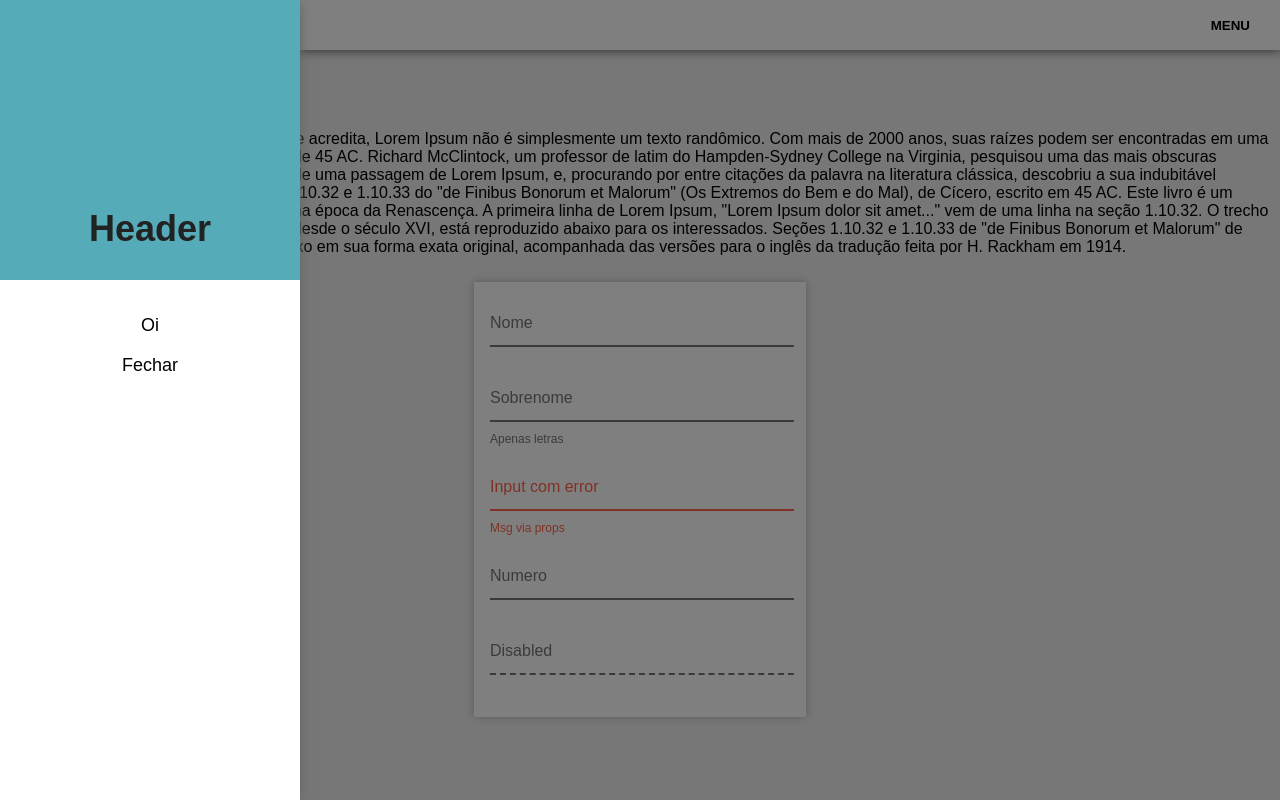
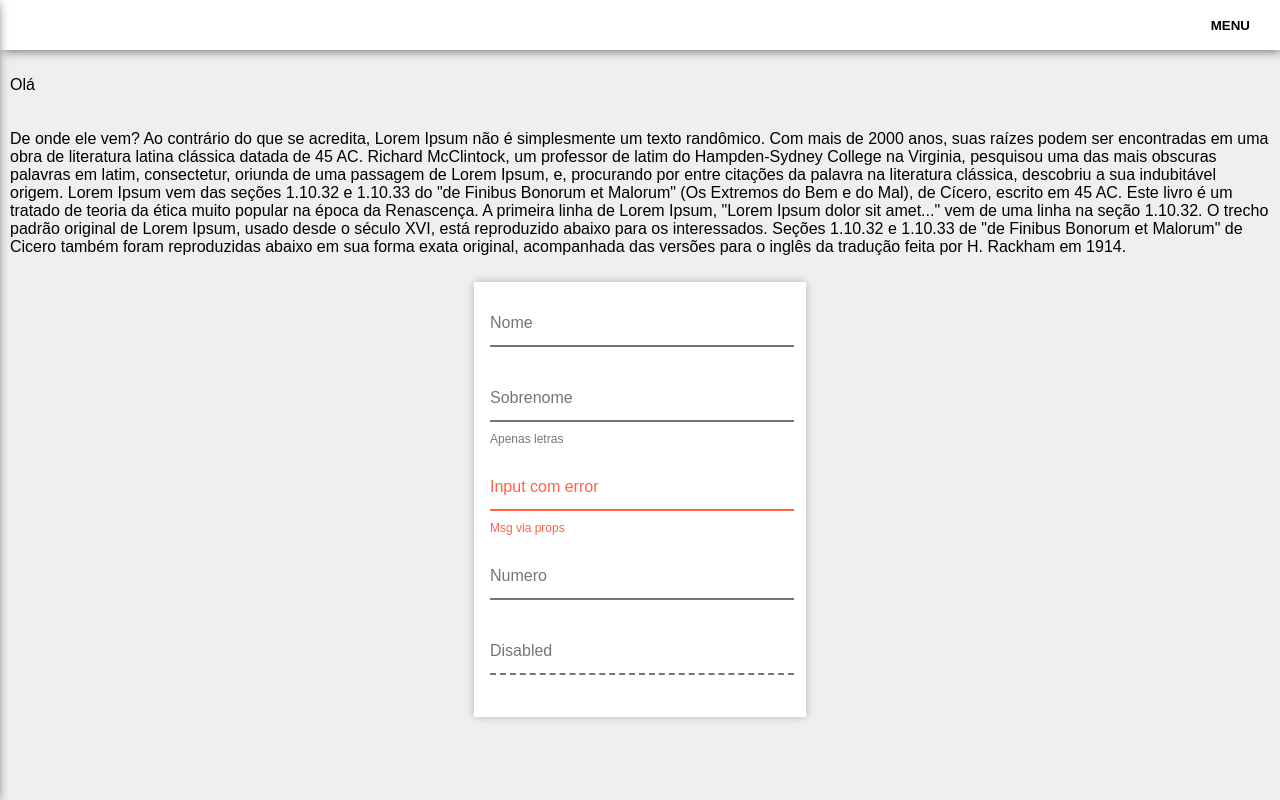
Before and after one commit to ramonmoraes/react-web-components, a React (Create React App) app: page / in a window 1280 px wide. Built offline with nearby package versions, Linux system fonts and the light colour scheme.

Commit message:
menu active false

```diff
--- a/src/App.js
+++ b/src/App.js
@@ -13,7 +13,7 @@ class App extends Component {
 
     return (
       <div className="example-playground">
-        <MenuMobile active={true}>
+        <MenuMobile active={false}>
           <button> Oi </button>
         </MenuMobile>
 
```
